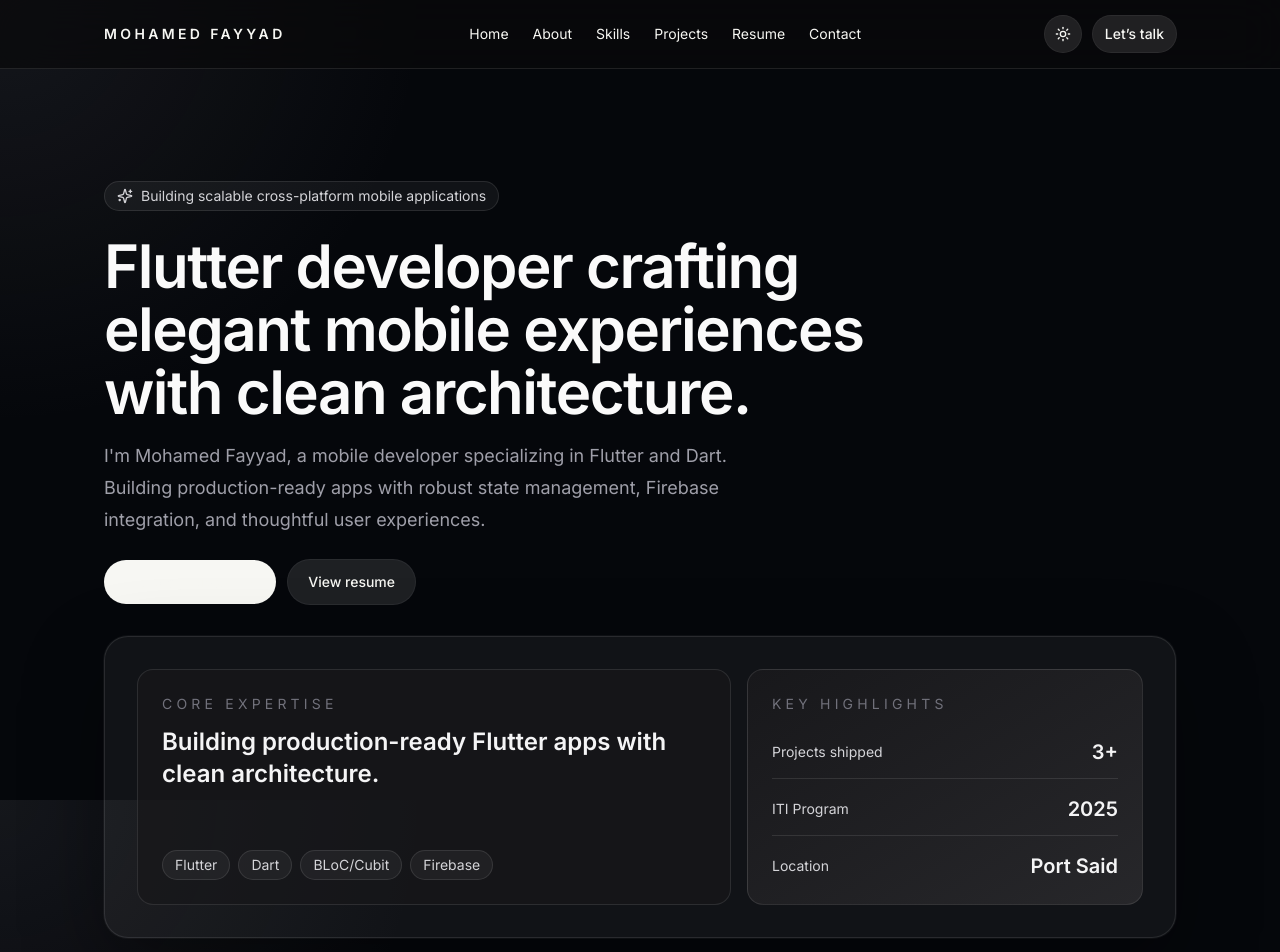
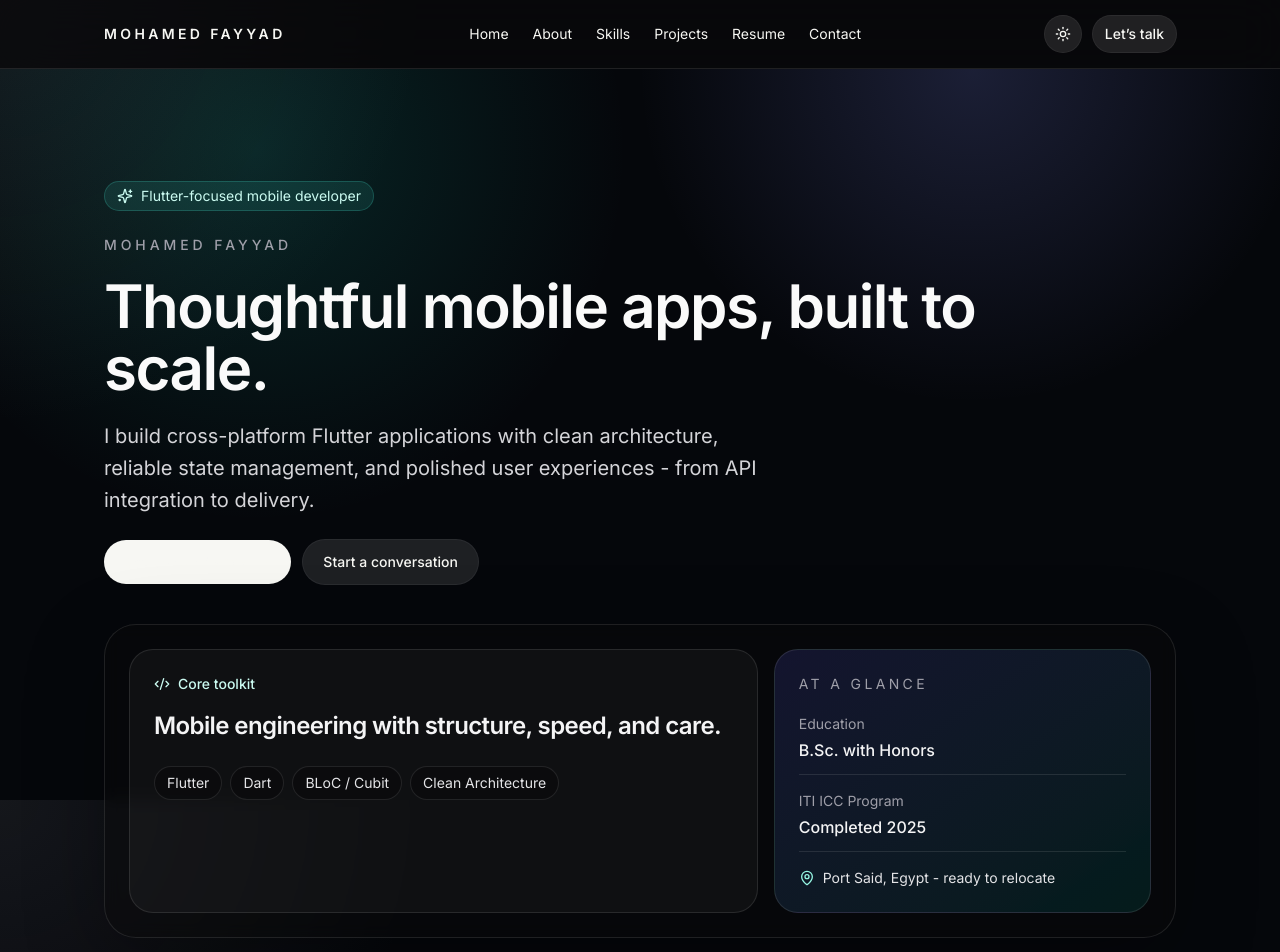
Before and after one commit to MohammadFayyad/portfolio, a Next.js app: page / in a window 1280 px wide. Shown: the top 952 px of the page. Built offline with nearby package versions, Linux system fonts and the light colour scheme.

Commit message:
Improve portfolio hero UI

```diff
--- a/src/components/sections/hero-section.tsx
+++ b/src/components/sections/hero-section.tsx
@@ -1,73 +1,43 @@
 "use client";
 
 import { motion } from "framer-motion";
-import { ArrowRight, Sparkles } from "lucide-react";
+import { ArrowRight, Code2, MapPin, Sparkles } from "lucide-react";
 import Link from "next/link";
 
 import { Button } from "@/components/ui/button";
 
+const specialties = ["Flutter", "Dart", "BLoC / Cubit", "Clean Architecture"];
+
 export function HeroSection() {
   return (
-        <section className="mx-auto flex w-full max-w-6xl flex-col gap-8 px-6 py-20 md:px-8 lg:px-10 lg:py-28">
-            <motion.div
-                initial={{ opacity: 0, y: 16 }}
-                animate={{ opacity: 1, y: 0 }}
-                transition={{ duration: 0.45 }}
-                className="flex max-w-3xl flex-col gap-6"
-            >
-                <div className="inline-flex w-fit items-center gap-2 rounded-full border border-white/10 bg-white/5 px-3 py-1 text-sm text-zinc-300">
-                    <Sparkles className="h-4 w-4" />
-                    Building scalable cross-platform mobile applications
-                </div>
-                <div className="space-y-4">
-                    <h1 className="text-4xl font-semibold tracking-tight text-zinc-50 sm:text-6xl sm:leading-[1.05]">
-                        Flutter developer crafting elegant mobile experiences with clean architecture.
-                    </h1>
-                    <p className="max-w-2xl text-lg leading-8 text-zinc-400 sm:text/xl">
-                        I'm Mohamed Fayyad, a mobile developer specializing in Flutter and Dart. Building production-ready apps with robust state management, Firebase integration, and thoughtful user experiences.
-                    </p>
+    <section className="relative isolate overflow-hidden">
+      <div className="pointer-events-none absolute inset-x-0 top-0 -z-10 h-[34rem] bg-[radial-gradient(circle_at_20%_15%,rgba(20,184,166,0.17),transparent_33%),radial-gradient(circle_at_76%_0%,rgba(129,140,248,0.18),transparent_30%)]" />
+      <div className="mx-auto flex w-full max-w-6xl flex-col gap-10 px-6 py-20 md:px-8 lg:px-10 lg:py-28">
+        <motion.div initial={{ opacity: 0, y: 16 }} animate={{ opacity: 1, y: 0 }} transition={{ duration: 0.45 }} className="flex max-w-4xl flex-col gap-6">
+          <div className="inline-flex w-fit items-center gap-2 rounded-full border border-teal-300/20 bg-teal-300/10 px-3 py-1 text-sm text-teal-100"><Sparkles className="h-4 w-4" />Flutter-focused mobile developer</div>
+          <div className="space-y-5">
+            <p className="text-sm font-medium uppercase tracking-[0.28em] text-zinc-400">Mohamed Fayyad</p>
+            <h1 className="max-w-4xl text-4xl font-semibold tracking-tight text-zinc-50 sm:text-6xl sm:leading-[1.04]">Thoughtful mobile apps, built to scale.</h1>
+            <p className="max-w-2xl text-lg leading-8 text-zinc-300 sm:text-xl">I build cross-platform Flutter applications with clean architecture, reliable state management, and polished user experiences - from API integration to delivery.</p>
           </div>
           <div className="flex flex-wrap gap-3">
-                    <Button asChild size="lg">
-                        <Link href="/projects">
-                            Explore projects <ArrowRight className="h-4 w-4" />
-                        </Link>
-                    </Button>
-                    <Button asChild variant="secondary" size="lg">
-                        <Link href="/resume">View resume</Link>
-                    </Button>
+            <Button asChild size="lg"><Link href="/projects">See selected work <ArrowRight className="h-4 w-4" /></Link></Button>
+            <Button asChild variant="secondary" size="lg"><Link href="/contact">Start a conversation</Link></Button>
           </div>
         </motion.div>
-
-            <div className="grid gap-4 rounded-3xl border border-white/10 bg-white/5 p-6 shadow-[0_0_0_1px_rgba(255,255,255,0.04),0_30px_80px_rgba(0,0,0,0.35)] md:grid-cols-[1.2fr_0.8fr] md:p-8">
-                <div className="flex flex-col justify-between gap-6 rounded-2xl border border-white/10 bg-zinc-900/70 p-6">
-                    <div>
-                        <p className="text-sm uppercase tracking-[0.3em] text-zinc-500">Core expertise</p>
-                        <h2 className="mt-3 text-2xl font-semibold text-zinc-100">Building production-ready Flutter apps with clean architecture.</h2>
+        <div className="grid gap-4 rounded-[2rem] border border-white/10 bg-zinc-950/45 p-4 shadow-[0_24px_80px_rgba(0,0,0,0.3)] backdrop-blur-sm md:grid-cols-[1.25fr_0.75fr] md:p-6">
+          <div className="rounded-[1.5rem] border border-white/10 bg-white/[0.04] p-6">
+            <div className="flex items-center gap-2 text-sm font-medium text-teal-100"><Code2 className="h-4 w-4" /> Core toolkit</div>
+            <h2 className="mt-4 max-w-xl text-2xl font-semibold tracking-tight text-zinc-100">Mobile engineering with structure, speed, and care.</h2>
+            <div className="mt-6 flex flex-wrap gap-2">{specialties.map((item) => <span key={item} className="rounded-full border border-white/10 bg-zinc-950/60 px-3 py-1.5 text-sm text-zinc-200">{item}</span>)}</div>
           </div>
-                    <div className="flex flex-wrap gap-2">
-                        {['Flutter', 'Dart', 'BLoC/Cubit', 'Firebase'].map((item) => (
-                            <span key={item} className="rounded-full border border-white/10 bg-white/5 px-3 py-1 text-sm text-zinc-300">
-                                {item}
-                            </span>
-                        ))}
-                    </div>
-                </div>
-                <div className="rounded-2xl border border-white/10 bg-gradient-to-br from-zinc-900 to-zinc-800 p-6">
-                    <p className="text-sm uppercase tracking-[0.3em] text-zinc-500">Key highlights</p>
-                    <div className="mt-6 space-y-4 text-sm text-zinc-300">
-                        <div className="flex items-center justify-between border-b border-white/10 pb-3">
-                            <span>Projects shipped</span>
-                            <span className="text-xl font-semibold text-zinc-100">3+</span>
-                        </div>
-                        <div className="flex items-center justify-between border-b border-white/10 pb-3">
-                            <span>ITI Program</span>
-                            <span className="text-xl font-semibold text-zinc-100">2025</span>
-                        </div>
-                        <div className="flex items-center justify-between">
-                            <span>Location</span>
-                            <span className="text-xl font-semibold text-zinc-100">Port Said</span>
-                        </div>
+          <div className="rounded-[1.5rem] border border-white/10 bg-gradient-to-br from-indigo-500/15 to-teal-400/10 p-6">
+            <p className="text-sm uppercase tracking-[0.24em] text-zinc-400">At a glance</p>
+            <dl className="mt-5 space-y-4">
+              <div className="border-b border-white/10 pb-3"><dt className="text-sm text-zinc-400">Education</dt><dd className="mt-1 font-medium text-zinc-100">B.Sc. with Honors</dd></div>
+              <div className="border-b border-white/10 pb-3"><dt className="text-sm text-zinc-400">ITI ICC Program</dt><dd className="mt-1 font-medium text-zinc-100">Completed 2025</dd></div>
+              <div className="flex items-center gap-2 text-sm text-zinc-200"><MapPin className="h-4 w-4 text-teal-200" /> Port Said, Egypt - ready to relocate</div>
+            </dl>
           </div>
         </div>
       </div>
```
Lines whose indentation alone changed are shown as unchanged.
